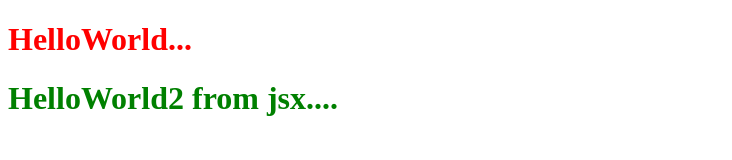
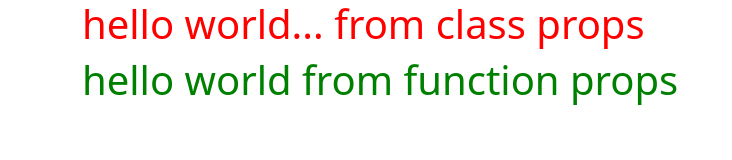
Before and after one commit to Anil-appari007/react-learning, a React app in the folder frontend/: page / in a window 1280 px wide. Shown: the whole page, without its empty margins (0-732 px from the left). Built offline with nearby package versions, Linux system fonts and the light colour scheme.

Commit message:
Added properties to class, function components

```diff
--- a/frontend/public/index.html
+++ b/frontend/public/index.html
@@ -24,20 +24,11 @@
       work correctly both with client-side routing and a non-root public URL.
       Learn how to configure a non-root public URL by running `npm run build`.
     -->
+    <link href="https://cdn.jsdelivr.net/npm/bootstrap@5.3.3/dist/css/bootstrap.min.css" rel="stylesheet" integrity="sha384-QWTKZyjpPEjISv5WaRU9OFeRpok6YctnYmDr5pNlyT2bRjXh0JMhjY6hW+ALEwIH" crossorigin="anonymous">
     <title>React App</title>
   </head>
   <body>
     <noscript>You need to enable JavaScript to run this app.</noscript>
     <div id="root"></div>
-    <!--
-      This HTML file is a template.
-      If you open it directly in the browser, you will see an empty page.
-
-      You can add webfonts, meta tags, or analytics to this file.
-      The build step will place the bundled scripts into the <body> tag.
-
-      To begin the development, run `npm start` or `yarn start`.
-      To create a production bundle, use `npm run build` or `yarn build`.
-    -->
   </body>
 </html>
--- a/frontend/src/components/HelloWorld.js
+++ b/frontend/src/components/HelloWorld.js
@@ -3,7 +3,8 @@ import "../css/App.css"
 export default class HelloWorld extends Component{
     render(){
         return(
-            <h1 className="h1-red">HelloWorld...</h1>
+            // <h1 className="h1-red">HelloWorld...</h1>
+            <h1 className="h1-red">{this.props.msg}</h1>
         );
     }
 }
--- a/frontend/src/components/HelloWorld2.js
+++ b/frontend/src/components/HelloWorld2.js
@@ -1,9 +1,10 @@
 import react,{Fragment} from "react";
 import "../css/App.css"
-function HelloWorld2(){
+function HelloWorld2(props){
     return(
         <Fragment>
-            <h1 className="h1-green">HelloWorld2 from jsx....</h1>
+            {/* <h1 className="h1-green">HelloWorld2 from jsx....</h1> */}
+            <h1 className="h1-green">{props.msg}</h1>
         </Fragment>
     )
 }
--- a/frontend/src/index.js
+++ b/frontend/src/index.js
@@ -5,7 +5,13 @@ import HelloWorld2 from './components/HelloWorld2';
 const root = ReactDOM.createRoot(document.getElementById('root'));
 root.render(
   <React.StrictMode>
-    <HelloWorld />
-    <HelloWorld2 />
+    <div className='container'>
+      <div className='row'>
+        <div className='column'>
+          <HelloWorld msg='hello world... from class props'/>
+          <HelloWorld2 msg='hello world from function props'/>
+        </div>
+      </div>
+    </div>
   </React.StrictMode>
 );
```
